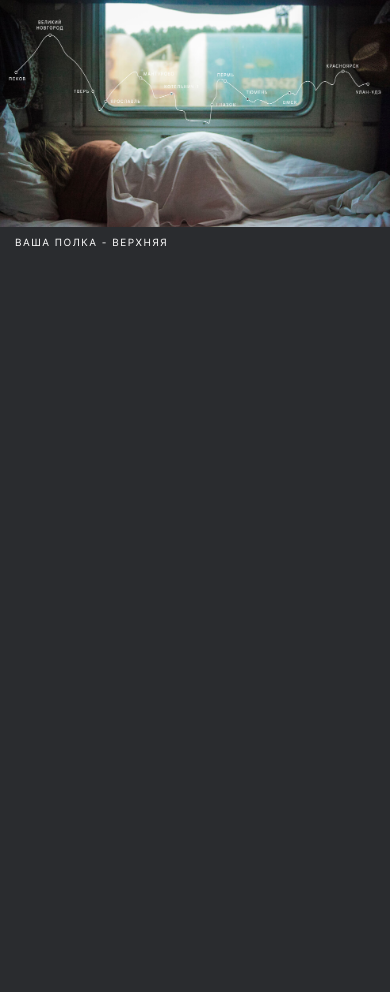
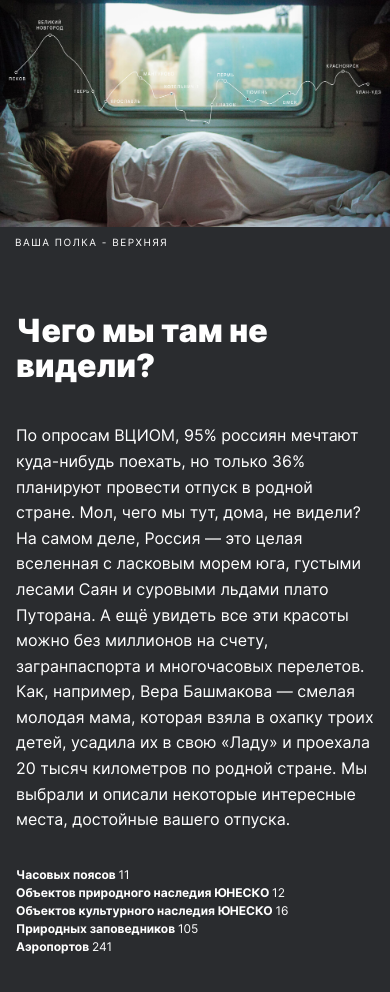
Before and after one commit to Shekko777/russian-travel, a plain HTML site: page index.html in a window 390 px wide. Shown: the part 322-1314 px from the top of the page. Before the commit the page ends 844 px from the top, so only its background shows below. Drawn offline with Linux system fonts and the light colour scheme.

Commit message:
Добавил секцию intro, адаптировал, разбил на bem

```diff
--- /dev/null
+++ b/blocks/intro/__item-span/intro__item-span.css
@@ -0,0 +1,3 @@
+.intro__item-span {
+  font-weight: 400;
+}
--- /dev/null
+++ b/blocks/intro/__item-text/intro__item-text.css
@@ -0,0 +1,6 @@
+.intro__item-text {
+  margin: 0;
+  font-size: 12px;
+  font-weight: 700;
+  line-height: 1.5;
+}
--- /dev/null
+++ b/blocks/intro/__list/intro__list.css
@@ -0,0 +1,5 @@
+.intro__list {
+  margin: 0;
+  padding: 0;
+  list-style: none;
+}
--- /dev/null
+++ b/blocks/intro/__text/intro__text.css
@@ -0,0 +1,12 @@
+.intro__text {
+  margin: 0 0 33px 0;
+  max-width: 690px;
+  font-size: 16px;
+  line-height: 1.6;
+}
+
+@media screen and (max-width: 1024px) {
+  .intro__text {
+    max-width: 720px;
+  }
+}
--- /dev/null
+++ b/blocks/intro/__title/intro__title.css
@@ -0,0 +1,20 @@
+.intro__title {
+  margin: 0 0 40px 0;
+  max-width: 690px;
+  font-weight: 900;
+  font-size: 54px;
+  line-height: 1.07;
+}
+
+@media screen and (max-width: 1024px) {
+  .intro__title {
+    max-width: 720px;
+  }
+}
+
+@media screen and (max-width: 768px) {
+  .intro__title {
+    font-size: 32px;
+    line-height: 35px;
+  }
+}
--- /dev/null
+++ b/blocks/intro/intro.css
@@ -0,0 +1,17 @@
+.intro {
+  max-width: 984px;
+  margin: 0 auto;
+  padding: 92px 0;
+}
+
+@media screen and (max-width: 1024px) {
+  .intro {
+    padding: 88px 24px;
+  }
+}
+
+@media screen and (max-width: 768px) {
+  .intro {
+    padding: 64px 16px;
+  }
+}
--- a/index.html
+++ b/index.html
@@ -42,6 +42,41 @@
             <p class="lead__caption">ваша полка - верхняя</p>
         </section>
 
+        <!-- Секция intro -->
+        <section class="intro">
+
+            <h2 class="intro__title">Чего мы там не видели?</h2>
+            <p class="intro__text">
+                По опросам ВЦИОМ, 95% россиян мечтают куда-нибудь поехать, но только 36% планируют провести отпуск в
+                родной стране. Мол, чего мы тут, дома, не видели? На самом деле, Россия — это целая вселенная с
+                ласковым морем юга, густыми лесами Саян и суровыми льдами плато Путорана. А ещё увидеть все эти
+                красоты можно без миллионов на счету, загранпаспорта и многочасовых перелетов. Как, например, Вера
+                Башмакова — смелая молодая мама, которая взяла в охапку троих детей, усадила их в свою «Ладу» и
+                проехала 20 тысяч километров по родной стране. Мы выбрали и описали некоторые интересные места,
+                достойные вашего отпуска.
+            </p>
+            <ul class="intro__list">
+                <li class="intro__item">
+                    <p class="intro__item-text">Часовых поясов <span class="intro__item-span">11</span></p>
+                </li>
+                <li class="intro__item">
+                    <p class="intro__item-text">Объектов природного наследия ЮНЕСКО <span
+                            class="intro__item-span">12</span></p>
+                </li>
+                <li class="intro__item">
+                    <p class="intro__item-text">Объектов культурного наследия ЮНЕСКО <span
+                            class="intro__item-span">16</span></p>
+                </li>
+                <li class="intro__item">
+                    <p class="intro__item-text">Природных заповедников <span class="intro__item-span">105</span></p>
+                </li>
+                <li class="intro__item">
+                    <p class="intro__item-text">Аэропортов <span class="intro__item-span">241</span></p>
+                </li>
+            </ul>
+
+        </section>
+
     </main>
     <footer class="footer"></footer>
 </body>
--- a/pages/index.css
+++ b/pages/index.css
@@ -16,3 +16,11 @@
 @import url(../blocks/lead/__subtitle/lead__subtitle.css);
 @import url(../blocks/lead/__image/lead__image.css);
 @import url(../blocks/lead/__caption/lead__caption.css);
+
+/* intro */
+@import url(../blocks/intro/intro.css);
+@import url(../blocks/intro/__title/intro__title.css);
+@import url(../blocks/intro/__text/intro__text.css);
+@import url(../blocks/intro/__list/intro__list.css);
+@import url(../blocks/intro/__item-text/intro__item-text.css);
+@import url(../blocks/intro/__item-span/intro__item-span.css);
--- a/vender/font.css
+++ b/vender/font.css
@@ -7,6 +7,13 @@
 
 @font-face {
   font-family: "Inter";
+  font-weight: 700;
+  src: local("Inter"), url("../fonts/Inter-Bold.woff2") format("woff2"),
+    url("../fonts/Inter-Bold.woff") format("woff");
+}
+
+@font-face {
+  font-family: "Inter";
   font-weight: 400;
   src: local("Inter"), url("../fonts/Inter-Regular.woff2") format("woff2"),
     url("../fonts/Inter-Regular.woff") format("woff");
```
Also changed, not shown: fonts/Inter-Bold.woff (added), fonts/Inter-Bold.woff2 (added).
